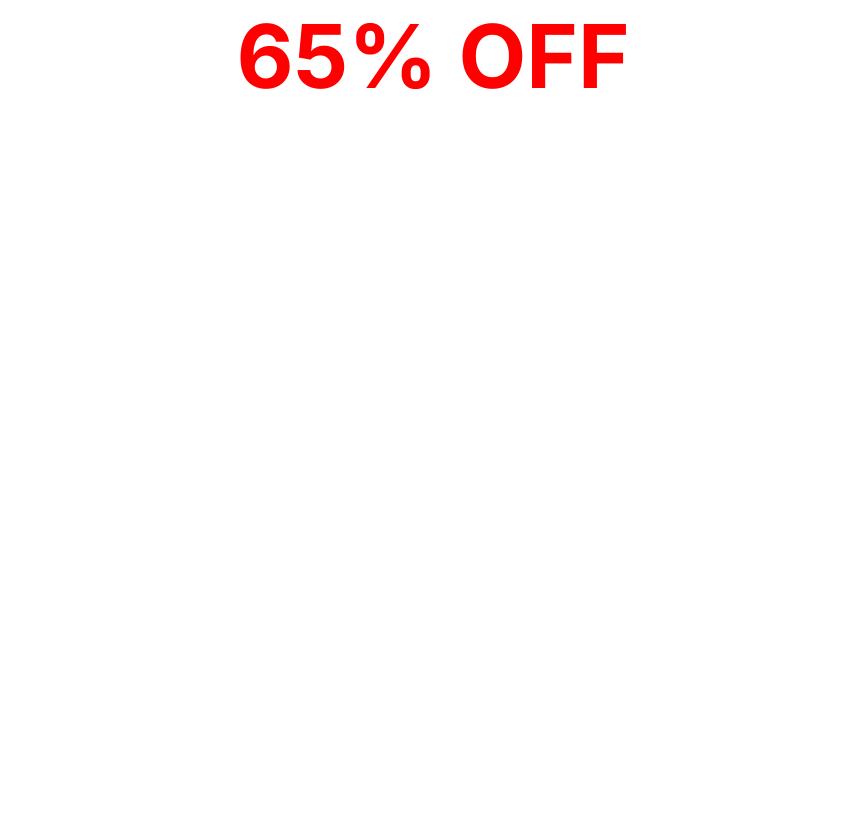
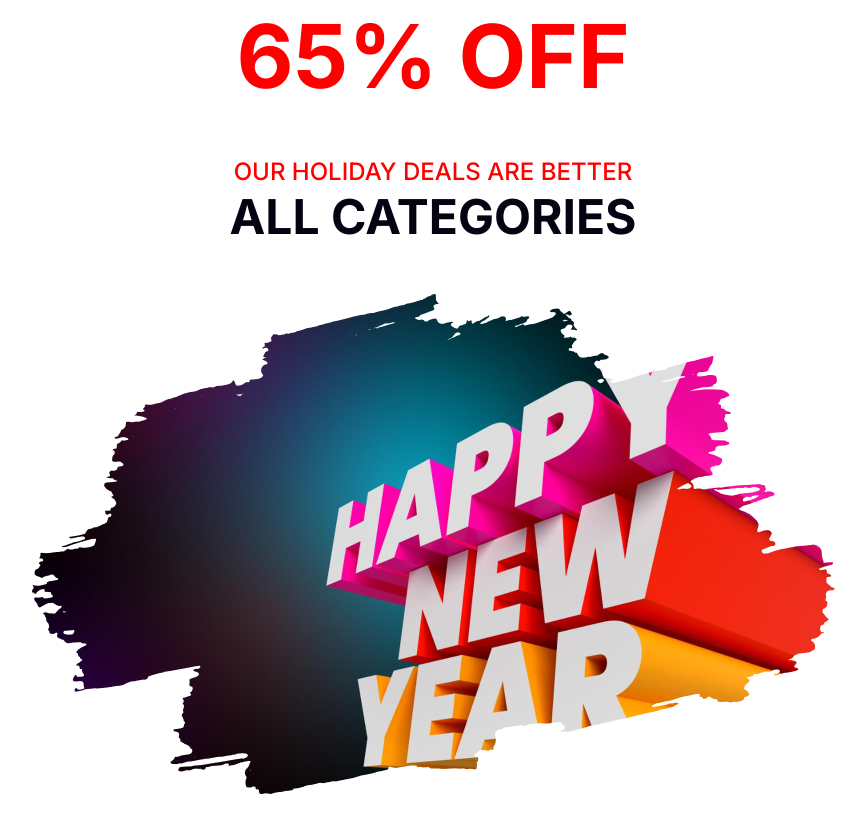
Before and after one commit to Ra-ina/Assign1-New-year-portfolio, a plain HTML site: page index.html in a window 1280 px wide. Shown: the part 735-1568 px from the top of the page, without its empty margins (375-1241 px from the left). Drawn offline with Linux system fonts and the light colour scheme.

Commit message:
sale section done

```diff
--- a/index.html
+++ b/index.html
@@ -10,15 +10,15 @@
     <link rel="preconnect" href="https://fonts.gstatic.com" crossorigin>
     <link href="https://fonts.googleapis.com/css2?family=Merriweather:wght@400;900&display=swap" rel="stylesheet">
     <link rel="preconnect" href="https://fonts.googleapis.com">
-<link rel="preconnect" href="https://fonts.gstatic.com" crossorigin>
-<link href="https://fonts.googleapis.com/css2?family=Inter:wght@400;500;700&display=swap" rel="stylesheet">
+    <link rel="preconnect" href="https://fonts.gstatic.com" crossorigin>
+    <link href="https://fonts.googleapis.com/css2?family=Inter:wght@400;500;700&display=swap" rel="stylesheet">
 </head>
 
 <body>
     <header class="header">
         <div class="banner">
             <div class="banner-content">
-                <h3 class="banner-greeting" >Happy New Year</h3>
+                <h3 class="banner-greeting">Happy New Year</h3>
                 <h1 class="banner-title">New Year Party Celebration</h1>
             </div>
         </div>
@@ -26,8 +26,11 @@
     <main>
         <section class="sale">
             <h3 class="section-title">65% OFF</h3>
-
-
+            <div class="section-data" >
+                <h5 class="section-description1">OUR HOLIDAY DEALS ARE BETTER</h5>
+                <h3 class="section-description2">ALL CATEGORIES</h3>
+                <img class="ny-pic" src="resources/New Year Photo.png" alt="">
+            </div>
         </section>
 
     </main>
--- a/styles/portfolio.css
+++ b/styles/portfolio.css
@@ -16,12 +16,14 @@ body {
     /* margin-left: 140px;
     margin-right: 140px; */
 }
-.banner-content{
+
+.banner-content {
     width: 632px;
     height: 40px;
     align-items: center;
     padding: 170px 350px;
 }
+
 .banner-greeting {
     color: #FFF;
     text-align: center;
@@ -40,17 +42,40 @@ body {
     font-weight: 900;
     width: 632px;
     align-items: center;
-     margin-top: 5px;
+    margin-top: 5px;
     margin-bottom: 50px;
 }
-.sale{
+
+.sale {
     font-family: 'Inter', sans-serif;
     width: 1600px;
-height: 7335px;
+    height: 7335px;
 }
-.section-title{
+.section-title {
+    color: #F00;
+    text-align: center;
+    font-size: 88px;
+    font-weight: 700;
+    margin-bottom: 48px;
+}
+.section-description1{
     color: #F00;
 text-align: center;
-font-size: 88px;
+font-size: 24px;
+font-weight: 500;
+margin-bottom: 0px;
+}
+.section-description2{
+    color: #070211;
+text-align: center;
+font-family: Inter;
+font-size: 48px;
 font-weight: 700;
+margin-top: 1px;}
+.section-data .ny-pic{
+    width: 802.9px;
+height: 500px;
+flex-shrink: 0;
+text-align: center;
+margin:0px 399px;
 }
```
